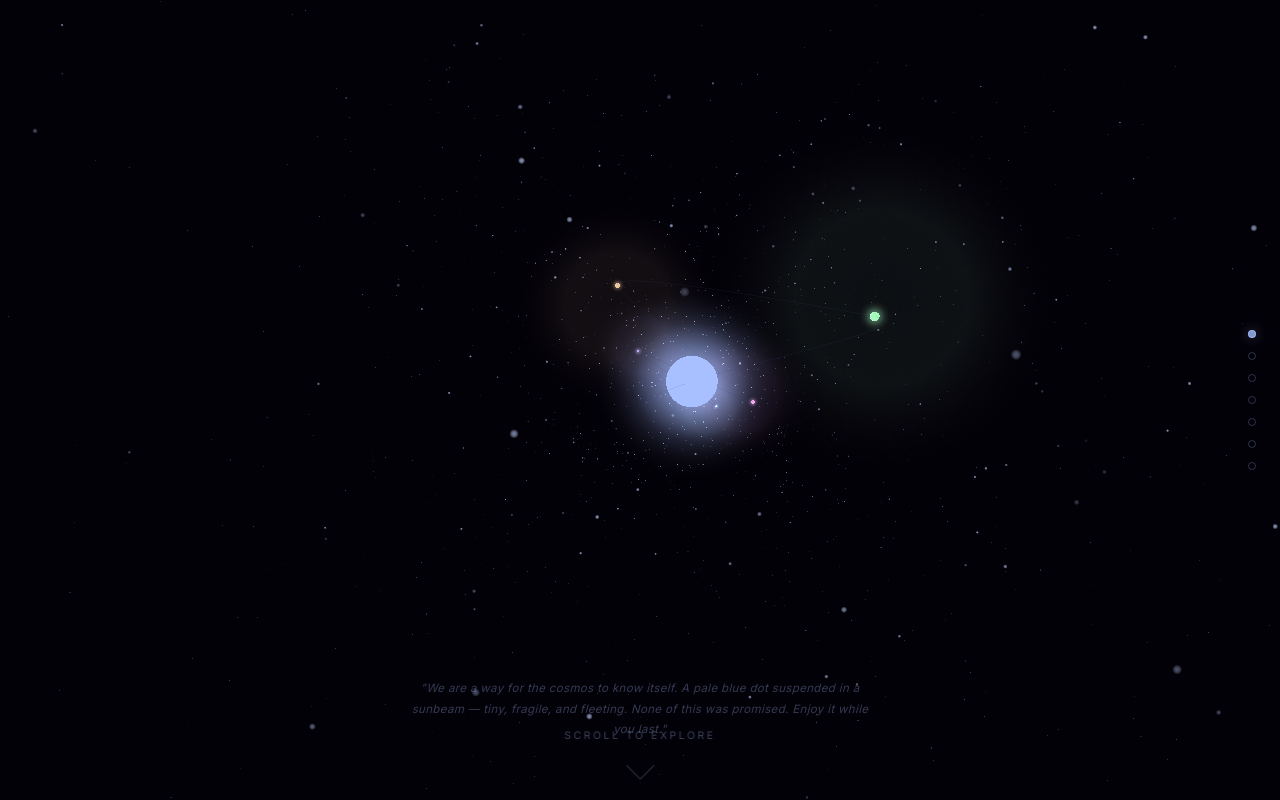
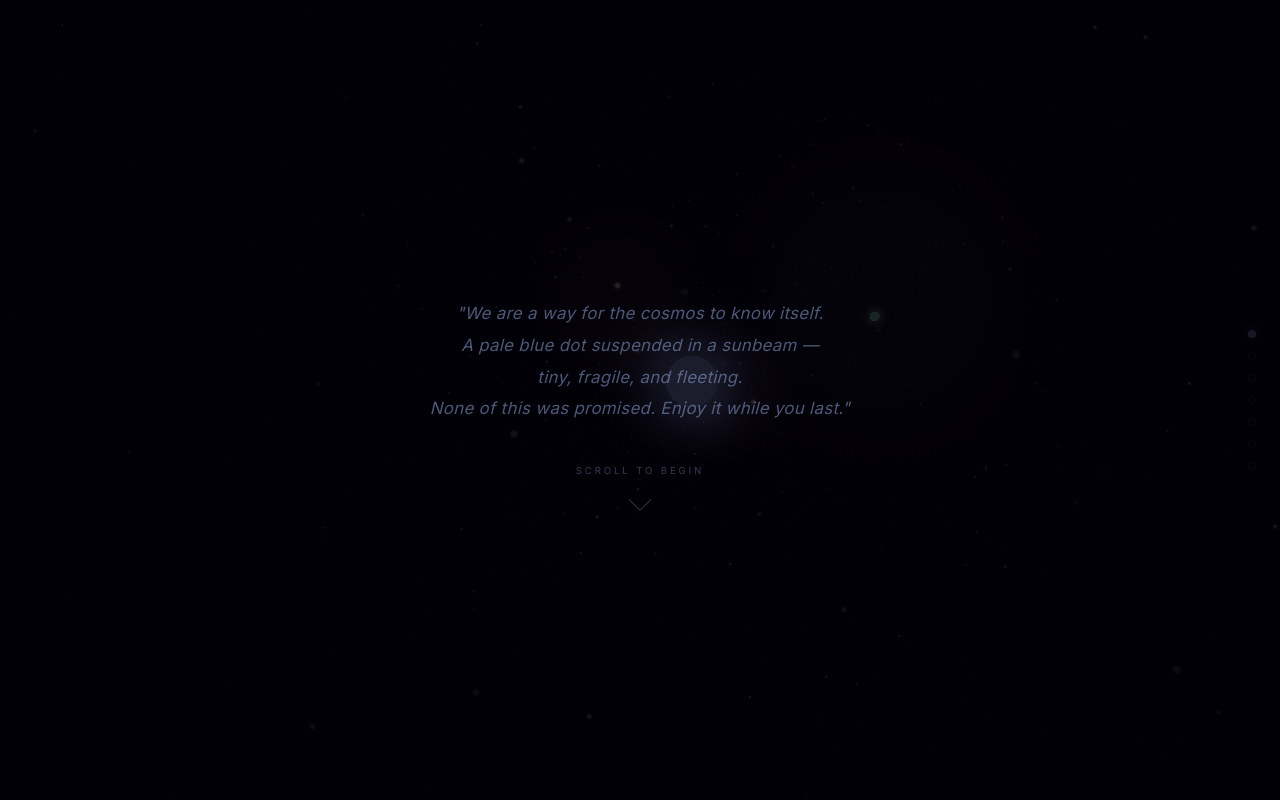
Before and after one commit to nitinms-ftw/personalWebsite, a plain HTML site: page index.html in a window 1280 px wide. Drawn offline with nearby package versions, Linux system fonts and the light colour scheme; animation ran at ten frames a second.

Commit message:
fix: cosmic quote as full-screen opening overlay, scroll prompt below

```diff
--- a/index.html
+++ b/index.html
@@ -108,41 +108,10 @@
     .wp-6 .label { color: #a8c0ff; }
     .wp-6 h2 { color: #fff; }
 
-    /* ─── SCROLL HINT ─── */
-    #scroll-hint {
-      position: fixed;
-      bottom: 30px;
-      left: 50%;
-      transform: translateX(-50%);
-      z-index: 20;
-      text-align: center;
-      opacity: 0;
-      animation: fadeIn 1.5s ease 2s forwards;
-      pointer-events: none;
-      transition: opacity 0.6s;
-    }
-    #scroll-hint.hidden { opacity: 0 !important; }
-    #scroll-hint span {
-      display: block;
-      font-size: 0.65rem;
-      letter-spacing: 0.25em;
-      text-transform: uppercase;
-      color: rgba(168,192,255,0.35);
-      margin-bottom: 8px;
-    }
-    .scroll-arrow {
-      width: 20px; height: 20px;
-      border-right: 1px solid rgba(168,192,255,0.3);
-      border-bottom: 1px solid rgba(168,192,255,0.3);
-      transform: rotate(45deg);
-      margin: 0 auto;
-      animation: scrollBounce 2s ease infinite;
-    }
     @keyframes scrollBounce {
       0%, 100% { transform: rotate(45deg) translate(0,0); opacity: 0.3; }
       50% { transform: rotate(45deg) translate(4px,4px); opacity: 0.8; }
     }
-    @keyframes fadeIn { from { opacity: 0; } to { opacity: 1; } }
 
     /* ─── PROGRESS DOTS ─── */
     #progress {
@@ -247,31 +216,58 @@
     /* ─── COSMIC QUOTE ─── */
     #cosmic-quote {
       position: fixed;
-      bottom: 60px;
-      left: 50%;
-      transform: translateX(-50%);
-      z-index: 15;
-      max-width: 480px;
-      width: 88%;
+      bottom: 0; left: 0; right: 0; top: 0;
+      z-index: 25;
+      display: flex;
+      flex-direction: column;
+      align-items: center;
+      justify-content: center;
       text-align: center;
-      font-size: 0.72rem;
+      padding: 24px;
+      pointer-events: none;
+      background: rgba(3,1,8,0.85);
+      opacity: 1;
+      transition: opacity 1.2s ease;
+    }
+    #cosmic-quote .quote-text {
+      max-width: 500px;
+      font-size: clamp(0.85rem, 2.2vw, 1.05rem);
       font-style: italic;
-      line-height: 1.8;
-      letter-spacing: 0.03em;
+      line-height: 1.9;
+      letter-spacing: 0.02em;
+      color: rgba(168,192,255,0.45);
+      opacity: 0;
+      transform: translateY(15px);
+      animation: quoteIn 3s ease 0.3s forwards;
+    }
+    #cosmic-quote .scroll-prompt {
+      margin-top: 40px;
+      font-size: 0.6rem;
+      letter-spacing: 0.3em;
+      text-transform: uppercase;
       color: rgba(168,192,255,0);
-      pointer-events: none;
-      opacity: 0;
-      animation: quoteReveal 6s ease 2.5s forwards;
+      animation: promptIn 1.5s ease 3.5s forwards;
+      display: flex;
+      flex-direction: column;
+      align-items: center;
+      gap: 10px;
     }
-    @keyframes quoteReveal {
-      0%   { opacity: 0; color: rgba(168,192,255,0); transform: translateX(-50%) translateY(10px); }
-      40%  { opacity: 1; color: rgba(168,192,255,0.3); transform: translateX(-50%) translateY(0); }
-      100% { opacity: 1; color: rgba(168,192,255,0.2); transform: translateX(-50%) translateY(0); }
+    #cosmic-quote .scroll-prompt .scroll-arrow {
+      width: 16px; height: 16px;
+      border-right: 1px solid rgba(168,192,255,0.3);
+      border-bottom: 1px solid rgba(168,192,255,0.3);
+      transform: rotate(45deg);
+      animation: scrollBounce 2s ease infinite;
+    }
+    @keyframes quoteIn {
+      to { opacity: 1; transform: translateY(0); }
+    }
+    @keyframes promptIn {
+      to { color: rgba(168,192,255,0.3); }
     }
     #cosmic-quote.faded {
-      animation: none;
-      transition: opacity 1s ease;
       opacity: 0;
+      pointer-events: none;
     }
 
     /* ─── MOBILE ─── */
@@ -294,15 +290,18 @@
     <!-- Waypoint texts injected by JS -->
   </div>
 
-  <!-- Scroll hint -->
-  <div id="scroll-hint">
-    <span>Scroll to explore</span>
-    <div class="scroll-arrow"></div>
-  </div>
-
-  <!-- Cosmic quote — fades in at the end of the journey -->
+  <!-- Cosmic quote overlay — first thing visitors see -->
   <div id="cosmic-quote">
-    "We are a way for the cosmos to know itself. A pale blue dot suspended in a sunbeam — tiny, fragile, and fleeting. None of this was promised. Enjoy it while you last."
+    <div class="quote-text">
+      "We are a way for the cosmos to know itself.<br>
+      A pale blue dot suspended in a sunbeam —<br>
+      tiny, fragile, and fleeting.<br>
+      None of this was promised. Enjoy it while you last."
+    </div>
+    <div class="scroll-prompt">
+      <span>Scroll to begin</span>
+      <div class="scroll-arrow"></div>
+    </div>
   </div>
 
   <!-- Progress dots -->
@@ -686,7 +685,6 @@
     // ═══════════════════════════════════════
     // ANIMATION LOOP
     // ═══════════════════════════════════════
-    const scrollHint = document.getElementById('scroll-hint');
     const progDots = document.querySelectorAll('.prog-dot');
     const wpTextEls = waypoints.map((_, i) => document.getElementById(`wp-${i}`));
 
@@ -755,11 +753,8 @@
         dot.classList.toggle('active', i === currentWaypoint);
       });
 
-      // Hide scroll hint after first movement
-      if (progress > 0.01) scrollHint.classList.add('hidden');
-
-      // Fade out cosmic quote once user starts exploring
-      if (progress > 0.02) {
+      // Fade out quote overlay once user starts scrolling
+      if (progress > 0.01) {
         document.getElementById('cosmic-quote').classList.add('faded');
       }
 
```
